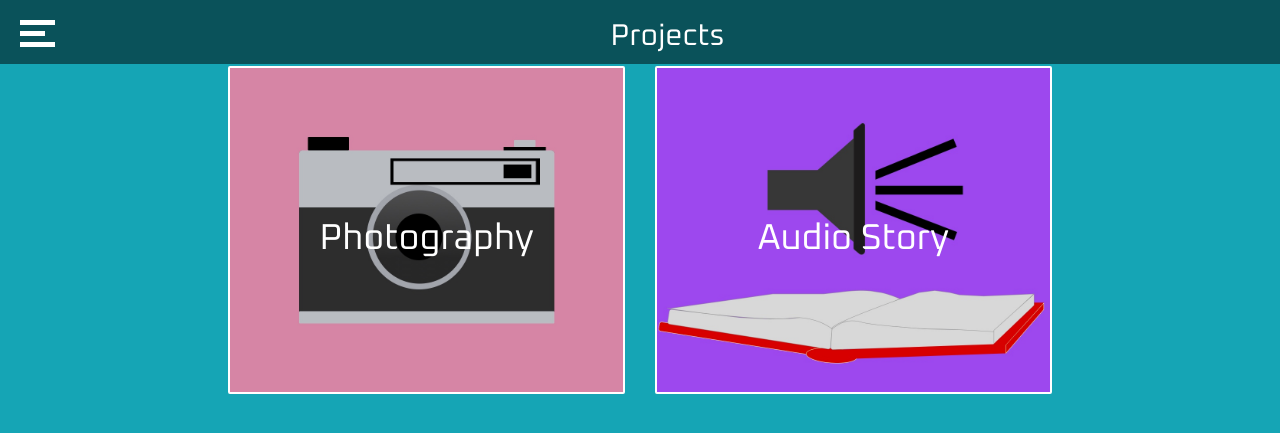
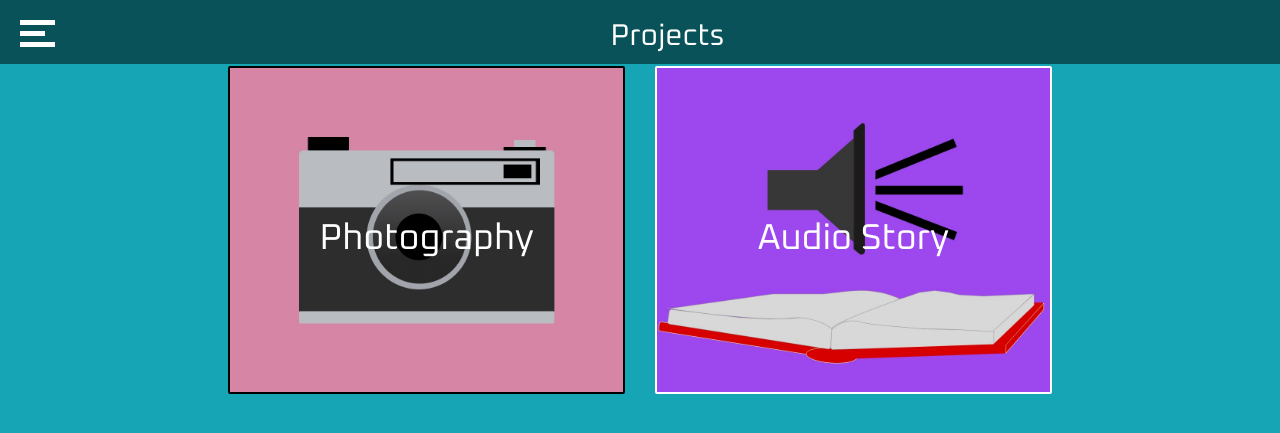
Before and after one commit to Tony8egan/AnthonyEgansSiteCS6041.io, a Jekyll site: the page built from Projects.markdown, in a window 1280 px wide. Shown: the top 433 px of the page. Built offline with Jekyll 4.4.1, drawn with Linux system fonts in a browser that asks for light colours; nearby versions of some CDN libraries.

Commit message:
Update Projects.html

```diff
--- a/_layouts/Projects.html
+++ b/_layouts/Projects.html
@@ -48,7 +48,7 @@
 
 
                 <a href="/Photography.html" class="imageButton" style="background-color: black">
-                  <img src="images/Photography/PhotographyIcon.jpg" alt="Lost image" style="object-fit: cover;margin-top:20px;border: 2px solid white;border-radius: 2px;background-color: black">
+                  <img src="images/Photography/PhotographyIcon.jpg" alt="Lost image" style="object-fit: cover;margin-top:20px;border: 2px solid black;border-radius: 2px;background-color: black">
                   <H1 class="centered" >Photography</H1>
                 </a>
             </div>
```
